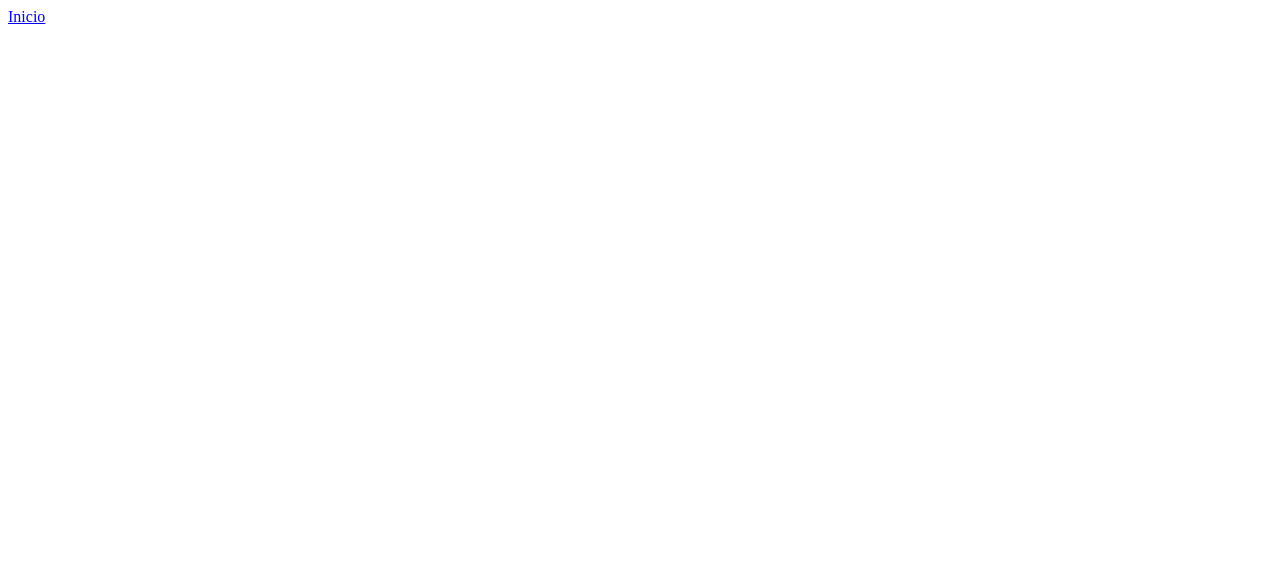
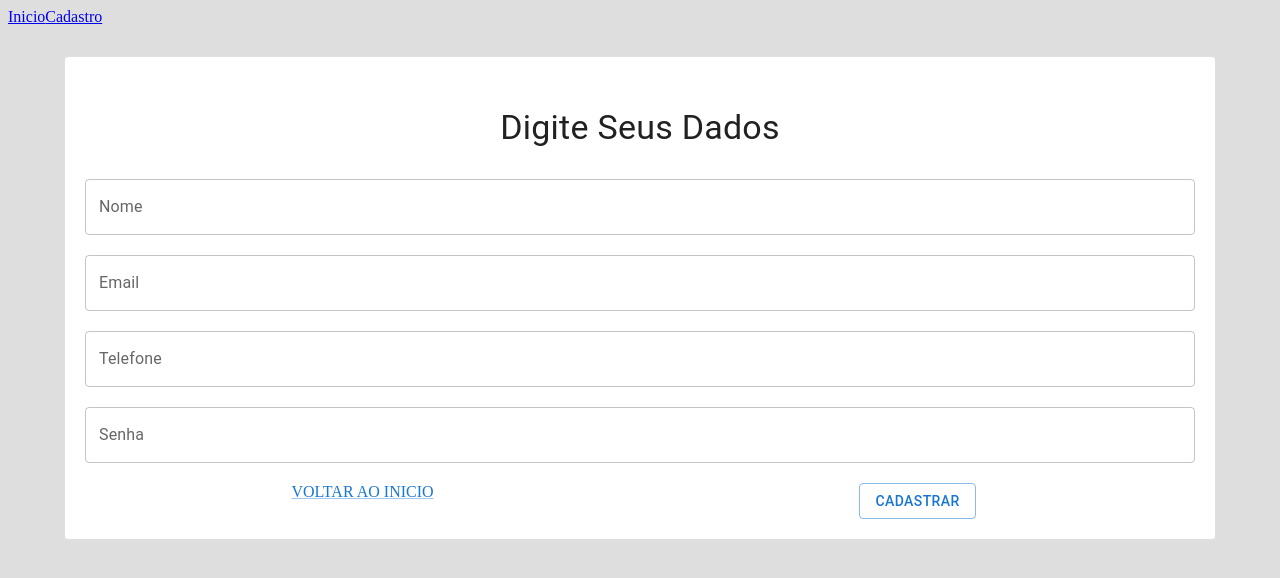
Before and after one commit to maxwellsothero/react-projetc-top, a React (Create React App) app: page /cadastro in a window 1280 px wide. Before the commit this address had no page. Shown: the top 578 px of the page. Built offline with nearby package versions, Linux system fonts and the light colour scheme.

Commit message:
conclui a pagina de cadastro com o link de voltar para o inicio

```diff
--- a/src/App.js
+++ b/src/App.js
@@ -1,14 +1,17 @@
 import { BrowserRouter, Routes, Route, Link } from "react-router-dom";
 
 import Home from "./pages/Home";
+import Register from "./pages/Register";
 
 export default function App() {
   return (
     <BrowserRouter>
       <Link to="/">Inicio</Link>
+      <Link to="/cadastro">Cadastro</Link>
 
       <Routes>
         <Route path="/" element={ <Home/> }   />
+        <Route path="/cadastro" element={ <Register/> }   />
       </Routes>
     </BrowserRouter>
   );
--- /dev/null
+++ b/src/pages/Register/index.js
@@ -0,0 +1,51 @@
+import { Button, Card, Grid, TextField, Typography, Link } from "@mui/material";
+import { Container } from "@mui/system";
+
+
+import "./styles.css";
+
+
+export default function Register () {
+    return (
+        <Container fixed>
+        <Card className="card" variant="outlined" >{
+
+        <div className="input_cadastro" align="center" >
+            <Typography className="text" variant="h4" >Digite Seus Dados</Typography>
+
+        <TextField className="input_nome" fullWidth id="outline-basic" label="Nome" variant="outlined"/>
+        <TextField className="input_email"  fullWidth id="outline-basic" label="Email" variant="outlined"/>
+        <TextField className="input_telefone" fullWidth id="outline-basic" label="Telefone" variant="outlined"/>
+        <TextField className="input_senha" fullWidth id="outline-basic" label="Senha" variant="outlined"/>
+
+
+        <Grid container>
+        <Grid item xs={6}><Link href="#">VOLTAR AO INICIO</Link></Grid>
+        <Grid item xs={6}><Button variant="outlined">Cadastrar</Button></Grid>
+
+
+        </Grid>
+
+
+
+
+
+
+    </div>} </Card>
+    </Container>
+
+    )
+
+    }
+
+
+    /* < div className="input_cadastro" align="center" >
+                <Card variant="outlined">
+                <TextField className="input_nome" fullWidth id="outline-basic" label="Nome" variant="outlined"/>
+                <TextField className="input_email"  fullWidth id="outline-basic" label="Email" variant="outlined"/>
+                <TextField className="input_telefone" fullWidth id="outline-basic" label="Telefone" variant="outlined"/>
+                <TextField className="input_senha" fullWidth id="outline-basic" label="Senha" variant="outlined"/>
+                </Card>
+
+
+            </div>*/
--- /dev/null
+++ b/src/pages/Register/styles.css
@@ -0,0 +1,21 @@
+
+
+
+body{
+    background-color: #dedede;
+}
+
+.text {
+    margin-top: 30px;
+    padding: 30px;
+}
+
+.input_nome, .input_email, .input_telefone, .input_senha {
+    margin-bottom: 20px !important;
+}
+
+.card{
+    margin-top: 30px;
+    padding: 20px;
+
+}
```
Also changed, not shown: src/pages/Home/styles.css (line endings or trailing spaces).
